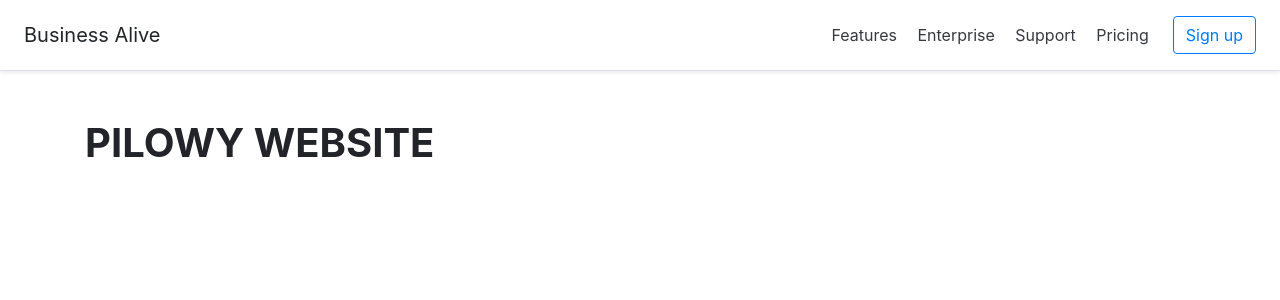
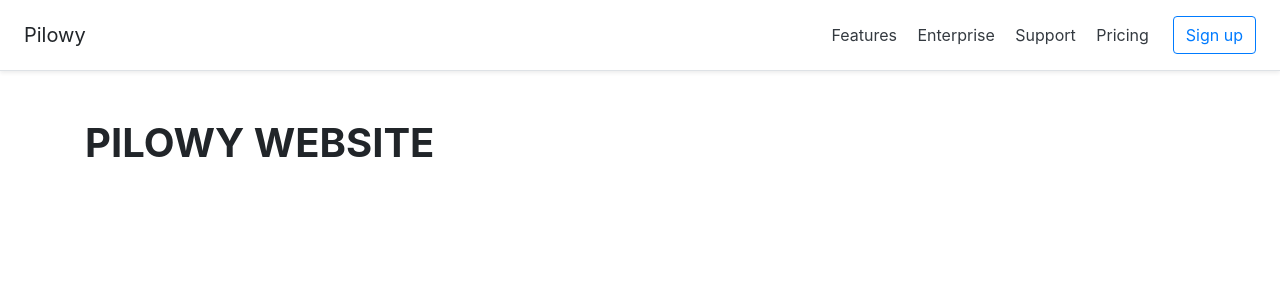
Before and after one commit to worawuthjp/pilowy, a PHP site: page / in a window 1280 px wide. Shown: the top 300 px of the page. Run offline with PHP 8.4, Linux system fonts and the light colour scheme; some libraries are stand-ins or nearby versions.

Commit message:
jj change company name

```diff
--- a/partials/navbar.php
+++ b/partials/navbar.php
@@ -1,5 +1,5 @@
 <div class="d-flex flex-column flex-md-row align-items-center p-3 px-md-4 mb-3 bg-white border-bottom shadow-sm">
-    <h5 class="my-0 mr-md-auto font-weight-normal">Business Alive</h5>
+    <h5 class="my-0 mr-md-auto font-weight-normal">Pilowy</h5>
     <nav class="my-2 my-md-0 mr-md-3">
         <a class="p-2 text-dark" href="#">Features</a>
         <a class="p-2 text-dark" href="#">Enterprise</a>
```
